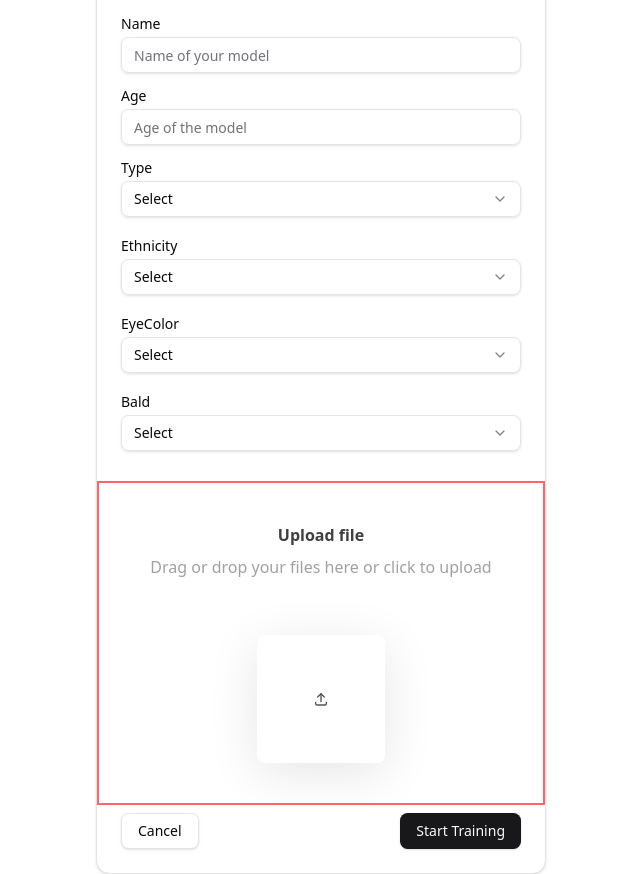
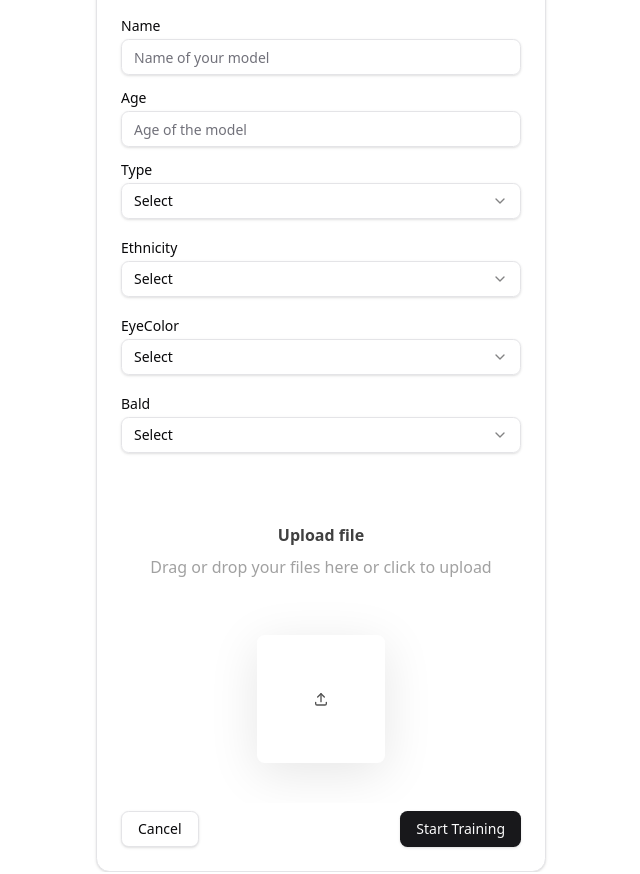
Before and after one commit to yesahem/imageai.com, a Next.js app in the folder apps/web/: page /trainModel in a window 1280 px wide. Shown: the whole page, without its empty margins (319-959 px from the left). Built offline with nearby package versions, Linux system fonts and the light colour scheme.

Commit message:
added modelTraining form and uploading images element

```diff
--- a/apps/web/app/components/FileUpload.tsx
+++ b/apps/web/app/components/FileUpload.tsx
@@ -1,5 +1,5 @@
 import { cn } from "@/lib/utils";
-import { useRef, useState } from "react";
+import { useEffect, useRef, useState } from "react";
 import { motion } from "framer-motion";
 import { IconUpload } from "@tabler/icons-react";
 import { useDropzone } from "react-dropzone";
@@ -26,8 +26,13 @@ const secondaryVariant = {
 };
 
 export const FileUpload = ({ onChange }: { onChange?: (files: File[]) => void }) => {
+
   const [files, setFiles] = useState<File[]>([]);
   const fileInputRef = useRef<HTMLInputElement>(null);
+
+  useEffect(()=>{
+    console.log(files)
+  },[files])
 
   const handleFileChange = (selectedFiles: File[]) => {
     const validFiles = selectedFiles.filter((file) =>
@@ -63,7 +68,7 @@ export const FileUpload = ({ onChange }: { onChange?: (files: File[]) => void })
   });
 
   return (
-    <div className="w-full border-2 border-red-400" {...getRootProps()} onClick={handleClick}>
+    <div className="w-full " {...getRootProps()} onClick={handleClick}>
       <motion.div
         whileHover="animate"
         className="p-10 group/file block rounded-lg cursor-pointer w-full relative overflow-hidden"
--- a/apps/web/app/trainModel/page.tsx
+++ b/apps/web/app/trainModel/page.tsx
@@ -102,7 +102,7 @@ export default function ModelTrainingModal() {
                   </SelectTrigger>
                   <SelectContent position="popper">
                     <SelectItem value="Yes" className="cursor-pointer">
-                      Yes (Model doesn't have hairs)
+                      Yes (Model doesn&apos;t have hairs)
                     </SelectItem>
                     <SelectItem value="No" className="cursor-pointer">No (Model have Hairs)</SelectItem>
                   </SelectContent>
```
Also changed, not shown: apps/web/app/page.tsx (line endings or trailing spaces).
